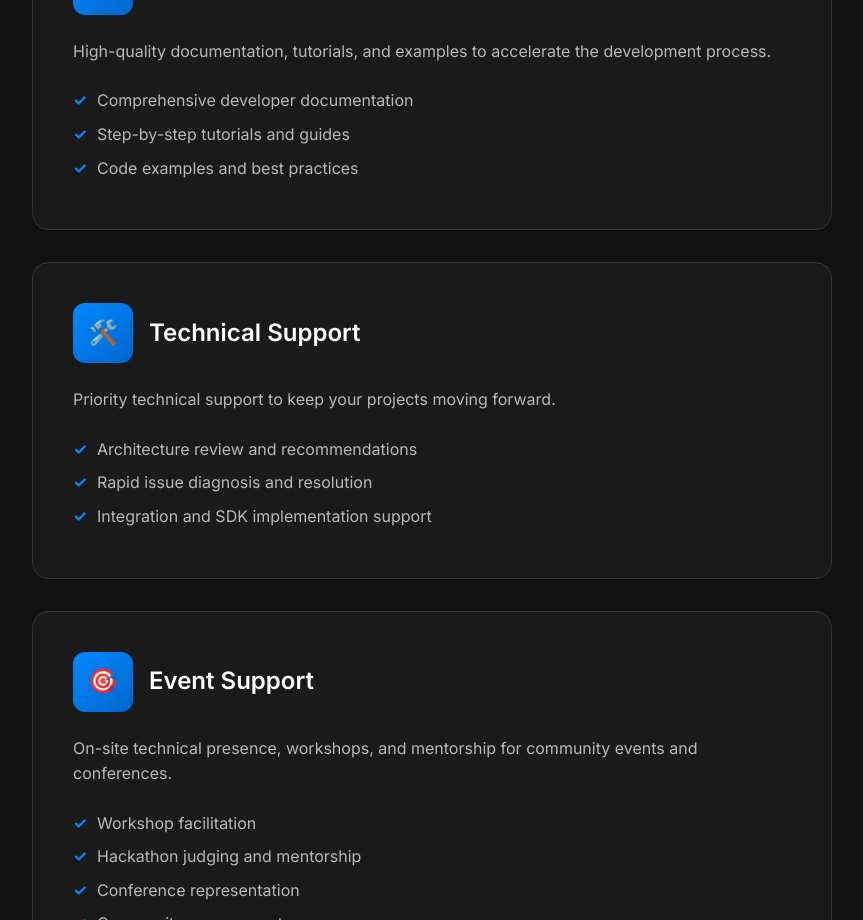
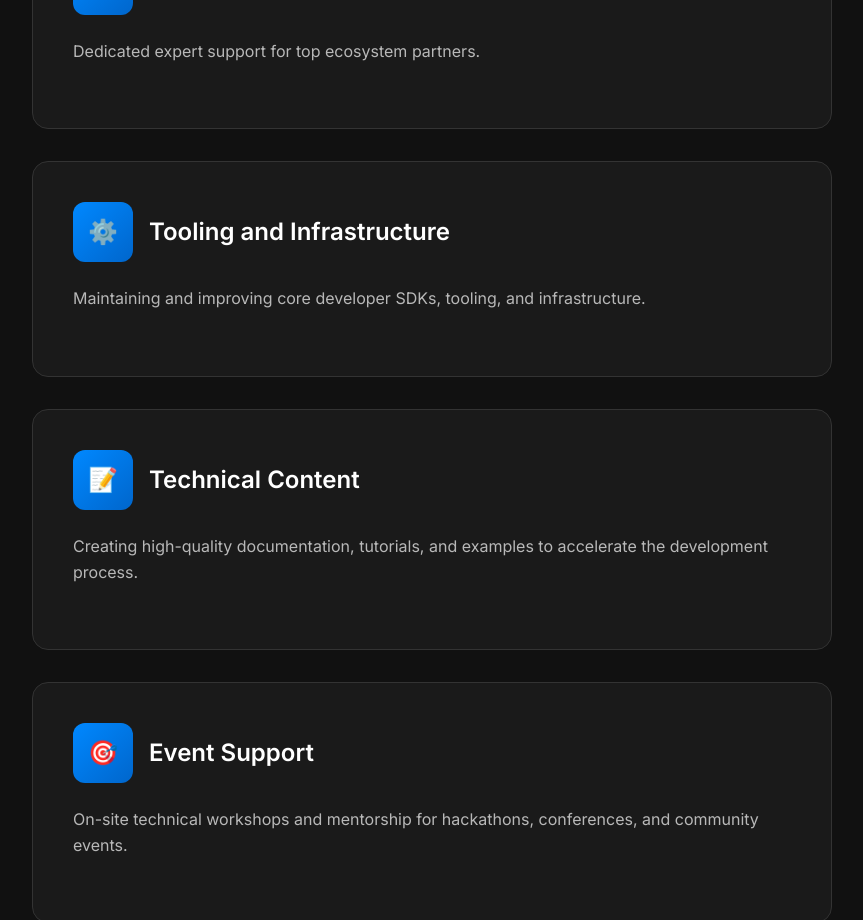
Before and after one commit to thisisjoshford/near-dev-site, a React (Vite) app: page / in a window 1280 px wide. Shown: the part 1880-2800 px from the top of the page, without its empty margins (208-1071 px from the left). Built offline with nearby package versions, Linux system fonts and the light colour scheme.

Commit message:
fix: update services copy and remove how we work

```diff
--- a/src/App.tsx
+++ b/src/App.tsx
@@ -46,14 +46,14 @@ function Header() {
         <ul className="nav-links">
           {isHomePage ? (
             <>
+              <li><a href="#about" onClick={(e) => handleSmoothScroll(e, '#about')}>About</a></li>
               <li><a href="#services" onClick={(e) => handleSmoothScroll(e, '#services')}>Services</a></li>
-              <li><a href="#process" onClick={(e) => handleSmoothScroll(e, '#process')}>Process</a></li>
               <li><a href="#contact" onClick={(e) => handleSmoothScroll(e, '#contact')}>Contact</a></li>
             </>
           ) : (
             <>
+              <li><Link to="/#about">About</Link></li>
               <li><Link to="/#services">Services</Link></li>
-              <li><Link to="/#process">Process</Link></li>
               <li><Link to="/#contact">Contact</Link></li>
             </>
           )}
--- a/src/Home.tsx
+++ b/src/Home.tsx
@@ -89,7 +89,7 @@ function Home() {
       </section>
 
       {/* About Section */}
-      <section className="about-home">
+      <section id="about" className="about-home">
         <div className="container">
           <div className="section-title">
             <h2>What is NEAR Dev?</h2>
@@ -113,84 +113,38 @@ function Home() {
           <div className="services-grid">
             <div className="service-card">
               <div className="service-header">
+                <div className="service-icon">🛠️</div>
+                <h3>Technical Support</h3>
+              </div>
+              <p>Dedicated expert support for top ecosystem partners.</p>
+            </div>
+            <div className="service-card">
+              <div className="service-header">
+                <div className="service-icon">⚙️</div>
+                <h3>Tooling and Infrastructure</h3>
+              </div>
+              <p>Maintaining and improving core developer SDKs, tooling, and infrastructure.</p>
+            </div>
+            <div className="service-card">
+              <div className="service-header">
                 <div className="service-icon">📝</div>
                 <h3>Technical Content</h3>
               </div>
-              <p>High-quality documentation, tutorials, and examples to accelerate the development process.</p>
-              <ul className="service-features">
-                <li>Comprehensive developer documentation</li>
-                <li>Step-by-step tutorials and guides</li>
-                <li>Code examples and best practices</li>
-              </ul>
-            </div>
-            <div className="service-card">
-              <div className="service-header">
-                <div className="service-icon">🛠️</div>
-                <h3>Technical Support</h3>
-              </div>
-              <p>Priority technical support to keep your projects moving forward.</p>
-              <ul className="service-features">
-                <li>Architecture review and recommendations</li>
-                <li>Rapid issue diagnosis and resolution</li>
-                <li>Integration and SDK implementation support</li>
-              </ul>
+              <p>Creating high-quality documentation, tutorials, and examples to accelerate the development process.</p>
             </div>
             <div className="service-card">
               <div className="service-header">
                 <div className="service-icon">🎯</div>
                 <h3>Event Support</h3>
               </div>
-              <p>On-site technical presence, workshops, and mentorship for community events and conferences.</p>
-              <ul className="service-features">
-                <li>Workshop facilitation</li>
-                <li>Hackathon judging and mentorship</li>
-                <li>Conference representation</li>
-                <li>Community engagement</li>
-              </ul>
+              <p>On-site technical workshops and mentorship for hackathons, conferences, and community events.</p>
             </div>
             <div className="service-card">
               <div className="service-header">
                 <div className="service-icon">⚡</div>
-                <h3>Solutions Development</h3>
+                <h3>Custom Solutions</h3>
               </div>
-              <p>Custom software solutions designed to address your specific technical needs and challenges.</p>
-              <ul className="service-features">
-                <li>Building new tools and features</li>
-                <li>External service integrations</li>
-                <li>Proof-of-concept development</li>
-              </ul>
-            </div>
-          </div>
-        </div>
-      </section>
-
-      {/* Process Section */}
-      <section id="process" className="process">
-        <div className="container">
-          <div className="section-title">
-            <h2>How We Work Together</h2>
-            <p>Our streamlined process ensures you get the technical support you need, when you need it</p>
-          </div>
-          <div className="process-steps">
-            <div className="process-step">
-              <div className="step-number">1</div>
-              <h4>Initial Contact</h4>
-              <p>Reach out through our dedicated channels - we respond within 24 hours on business days</p>
-            </div>
-            <div className="process-step">
-              <div className="step-number">2</div>
-              <h4>Project Assessment</h4>
-              <p>We review your technical scope, requirements, and determine the best approach for your needs</p>
-            </div>
-            <div className="process-step">
-              <div className="step-number">3</div>
-              <h4>Dedicated Support</h4>
-              <p>Get assigned a dedicated account owner and establish project-specific communication channels</p>
-            </div>
-            <div className="process-step">
-              <div className="step-number">4</div>
-              <h4>Collaborative Development</h4>
-              <p>Work together as an extension of your team with ongoing support and solution development</p>
+              <p>Building ecosystem-critical software such as NEAR Treasury.</p>
             </div>
           </div>
         </div>
```
